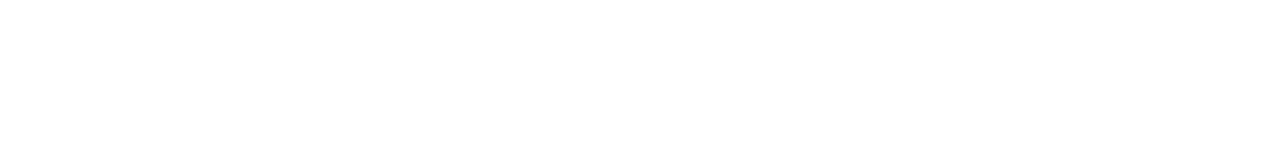
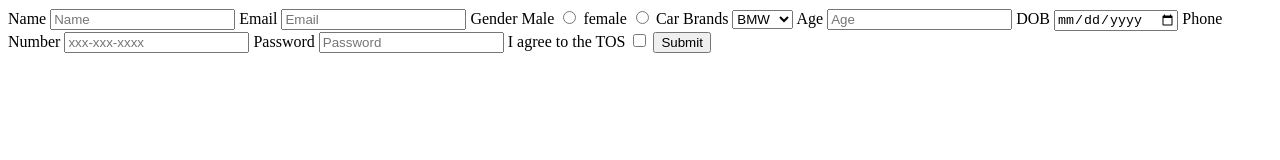
Before and after one commit to acciojob/signup-form-car-Faizurcse, a website: page main.html in a window 1280 px wide. Drawn offline with Linux system fonts and the light colour scheme.

Commit message:
created a submission

```diff
--- a/main.html
+++ b/main.html
@@ -7,6 +7,45 @@
 </head>
 
 <body>
+	<form method="post">
+	<label for="name">Name</label>
+	<input type="text" required id="name" placeholder="Name">
+
+	<label for="email">Email</label>
+	<input type="email"  required id="email" placeholder="Email">
+
+	<label for="">Gender</label>
+	<label for="gender_m">Male</label>
+	<input type="radio" required id="gender_m" name="gender">
+	<label for="gender_f">female</label>
+	<input type="radio" required id="gender_f" name="gender">
+
+	<label for="cars">Car Brands</label>
+	<select type="select" required id="cars" placeholder="Please choose an option">
+		<option>BMW</option>
+		<option>Audi</option>
+		<option>Bolero</option>
+		<option>SUV</option>
+	</select>
+
+	<label for="age">Age</label>
+	<input type="number" required id="age" placeholder="Age">
+
+	<label for="dob">DOB</label>
+	<input type="date" required id="dob">
+
+	<label for="tel">Phone Number</label>
+	<input type="tel" id="tel" placeholder="xxx-xxx-xxxx">
+
+	<label for="password">Password</label>
+	<input type="password" required id="password" placeholder="Password">
+
+	<label for="tos">I agree to the TOS</label>
+	<input type="checkbox" required id="tos">
+
+
+	<button type="submit">Submit</button>
+</form>
 	<!-- the entire body must be written by student -->
     <script type="text/javascript" src="./script.js">
 </script>
```
